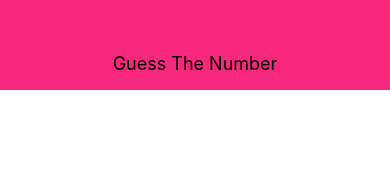
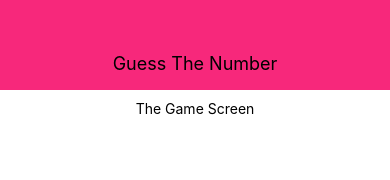
Before and after one commit to Sparshrathi/GuessIt, a React Native app: screen / in a window 390 px wide. Shown: the top 180 px of the page. Built offline with nearby package versions, Linux system fonts and the light colour scheme.

Commit message:
Add Game Screen

```diff
--- a/App.js
+++ b/App.js
@@ -1,10 +1,13 @@
 import React from 'react';
 import { StyleSheet, Text, View } from 'react-native';
 import Header from './Components/Header';
+import StartGameScreen from './screen/StartGameScreen';
+
 export default function App() {
   return (
     <View>
       <Header title={'Guess The Number'} />
+      <StartGameScreen />
     </View>
   );
 }
--- /dev/null
+++ b/screen/StartGameScreen.js
@@ -0,0 +1,20 @@
+import React from 'react'
+import { StyleSheet, Text, View } from 'react-native';
+
+function StartGameScreen() {
+    return (
+        <View style={styles.screen}>
+        <Text>The Game Screen</Text>
+        </View>
+    )
+}
+
+const styles = StyleSheet.create({
+    screen:{
+        padding:10,
+        alignItems:'center',
+        flex:1
+    }
+});
+
+export default StartGameScreen
```
